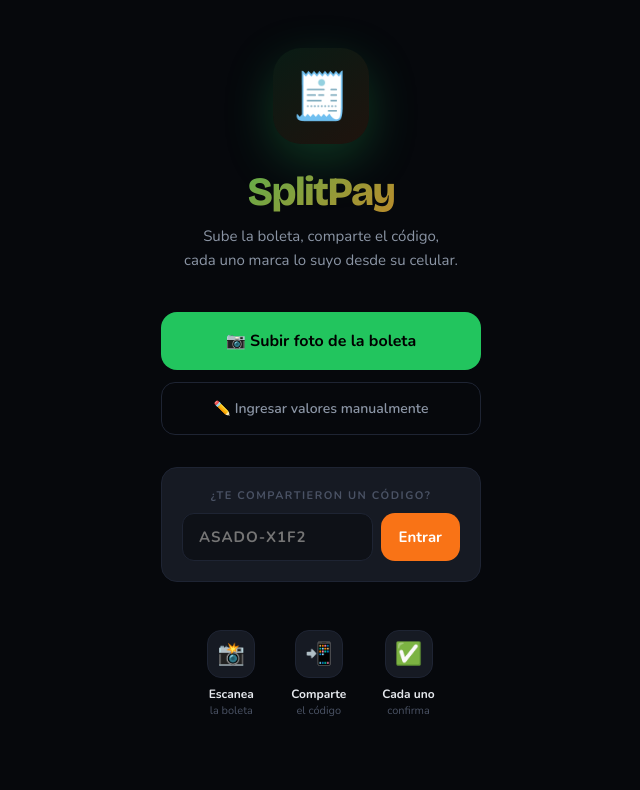
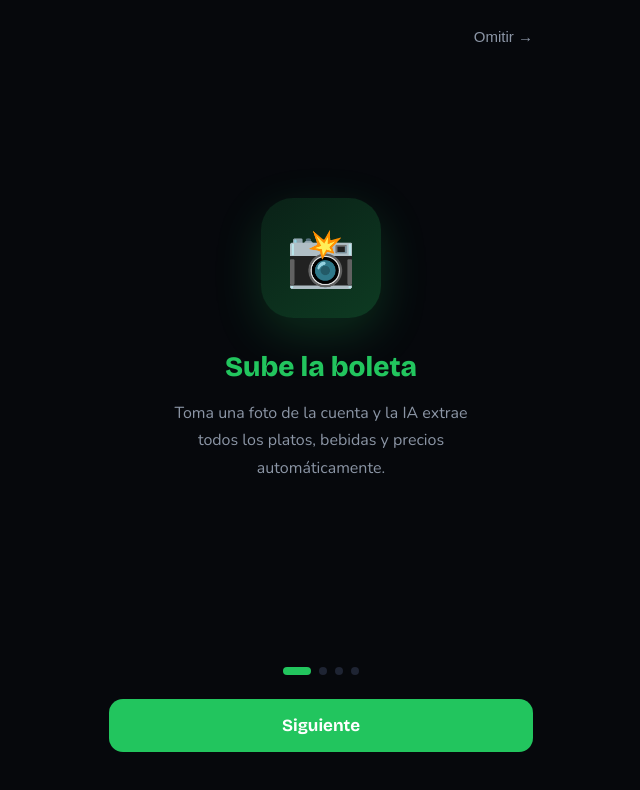
Before and after one commit to mava714-lang/splitpay, a React (Vite) app: page / in a window 1280 px wide. Shown: the top 790 px of the page, without its empty margins (319-959 px from the left). Built offline with nearby package versions, Linux system fonts and the light colour scheme.

Commit message:
Tutorial de como usar

```diff
--- a/src/App.jsx
+++ b/src/App.jsx
@@ -157,6 +157,10 @@ export default function SplitPay() {
   const [ocrStatus, setOcrStatus] = useState(""); // "" | "ok" | error message
   const [progress, setProgress] = useState(0);
   const [urlChecked, setUrlChecked] = useState(false);
+  const [showOnboarding, setShowOnboarding] = useState(() => {
+    try { return !localStorage.getItem("sp_onboarded"); } catch { return true; }
+  });
+  const [obSlide, setObSlide] = useState(0);
 
   // ─── URL Routing: auto-join room from /sala/CODE ───
   useEffect(() => {
@@ -480,6 +484,77 @@ export default function SplitPay() {
   // ═══════════════════════════════════
 
   // ── HOME ──
+  // ─── Onboarding slides ───
+  const obSlides = [
+    { emoji: "📸", title: "Sube la boleta", desc: "Toma una foto de la cuenta y la IA extrae todos los platos, bebidas y precios automáticamente.", color: T.accent },
+    { emoji: "👥", title: "Agrega al grupo", desc: "Escribe los nombres de quienes comparten la cuenta. Puedes marcar ítems compartidos con 👥.", color: T.hot },
+    { emoji: "📲", title: "Comparte el link", desc: "Envía el mensaje por WhatsApp. Cada persona abre el link y marca lo que consumió.", color: T.whatsapp },
+    { emoji: "✅", title: "¡Listo! Cada uno sabe cuánto poner", desc: "SplitPay calcula automáticamente cuánto debe cada persona, incluyendo propina proporcional.", color: T.accent },
+  ];
+
+  const finishOnboarding = () => {
+    try { localStorage.setItem("sp_onboarded", "1"); } catch {}
+    setShowOnboarding(false);
+  };
+
+  if (showOnboarding) return (
+    <Shell>
+      <div style={{ display: "flex", flexDirection: "column", minHeight: "100vh", padding: "0 28px" }}>
+        {/* Skip */}
+        <div style={{ display: "flex", justifyContent: "flex-end", padding: "20px 0 0" }}>
+          <button onClick={finishOnboarding} style={{ background: "none", border: "none", color: T.textSec, fontSize: 15, cursor: "pointer", padding: "8px 0" }}>Omitir →</button>
+        </div>
+
+        {/* Slide content */}
+        <div style={{ flex: 1, display: "flex", flexDirection: "column", justifyContent: "center", alignItems: "center", textAlign: "center", paddingBottom: 40 }}>
+          <div style={{
+            width: 120, height: 120, borderRadius: 32, margin: "0 auto 32px",
+            background: `linear-gradient(145deg, ${obSlides[obSlide].color}22, ${obSlides[obSlide].color}44)`,
+            display: "flex", alignItems: "center", justifyContent: "center", fontSize: 56,
+            boxShadow: `0 16px 48px ${obSlides[obSlide].color}33`,
+            transition: "all 0.3s ease"
+          }}>{obSlides[obSlide].emoji}</div>
+          <h2 style={{
+            fontSize: 28, fontWeight: 800, fontFamily: FT, margin: "0 0 16px",
+            color: obSlides[obSlide].color, transition: "color 0.3s ease"
+          }}>{obSlides[obSlide].title}</h2>
+          <p style={{ color: T.textSec, fontSize: 16, lineHeight: 1.7, margin: 0, maxWidth: 300 }}>
+            {obSlides[obSlide].desc}
+          </p>
+        </div>
+
+        {/* Dots + nav */}
+        <div style={{ paddingBottom: 48, display: "flex", flexDirection: "column", alignItems: "center", gap: 24 }}>
+          {/* Dots */}
+          <div style={{ display: "flex", gap: 8 }}>
+            {obSlides.map((_, i) => (
+              <div key={i} onClick={() => setObSlide(i)} style={{
+                width: i === obSlide ? 28 : 8, height: 8, borderRadius: 4,
+                background: i === obSlide ? obSlides[obSlide].color : T.border,
+                cursor: "pointer", transition: "all 0.3s ease"
+              }} />
+            ))}
+          </div>
+
+          {/* Button */}
+          {obSlide < obSlides.length - 1 ? (
+            <button onClick={() => setObSlide(obSlide + 1)} style={{
+              width: "100%", padding: "16px 32px", fontSize: 17, fontWeight: 700,
+              background: obSlides[obSlide].color, color: "#fff", border: "none",
+              borderRadius: 14, cursor: "pointer", fontFamily: FT
+            }}>Siguiente</button>
+          ) : (
+            <button onClick={finishOnboarding} style={{
+              width: "100%", padding: "16px 32px", fontSize: 17, fontWeight: 700,
+              background: `linear-gradient(135deg,${T.accent},${T.hot})`, color: "#fff", border: "none",
+              borderRadius: 14, cursor: "pointer", fontFamily: FT
+            }}>🚀 ¡Empezar!</button>
+          )}
+        </div>
+      </div>
+    </Shell>
+  );
+
   if (!urlChecked) return (
     <Shell>
       <div style={{ padding: "100px 32px", textAlign: "center" }}>
@@ -520,6 +595,10 @@ export default function SplitPay() {
               <div style={{ fontSize: 11, color: T.textDim, marginTop: 1 }}>{l2}</div>
             </div>
           ))}
+        </div>
+
+        <div style={{ textAlign: "center", marginTop: 24, paddingBottom: 24 }}>
+          <button onClick={() => { setObSlide(0); setShowOnboarding(true); }} style={{ background: "none", border: "none", color: T.textSec, fontSize: 14, cursor: "pointer", textDecoration: "underline" }}>¿Cómo funciona?</button>
         </div>
       </div>
     </Shell>
```
